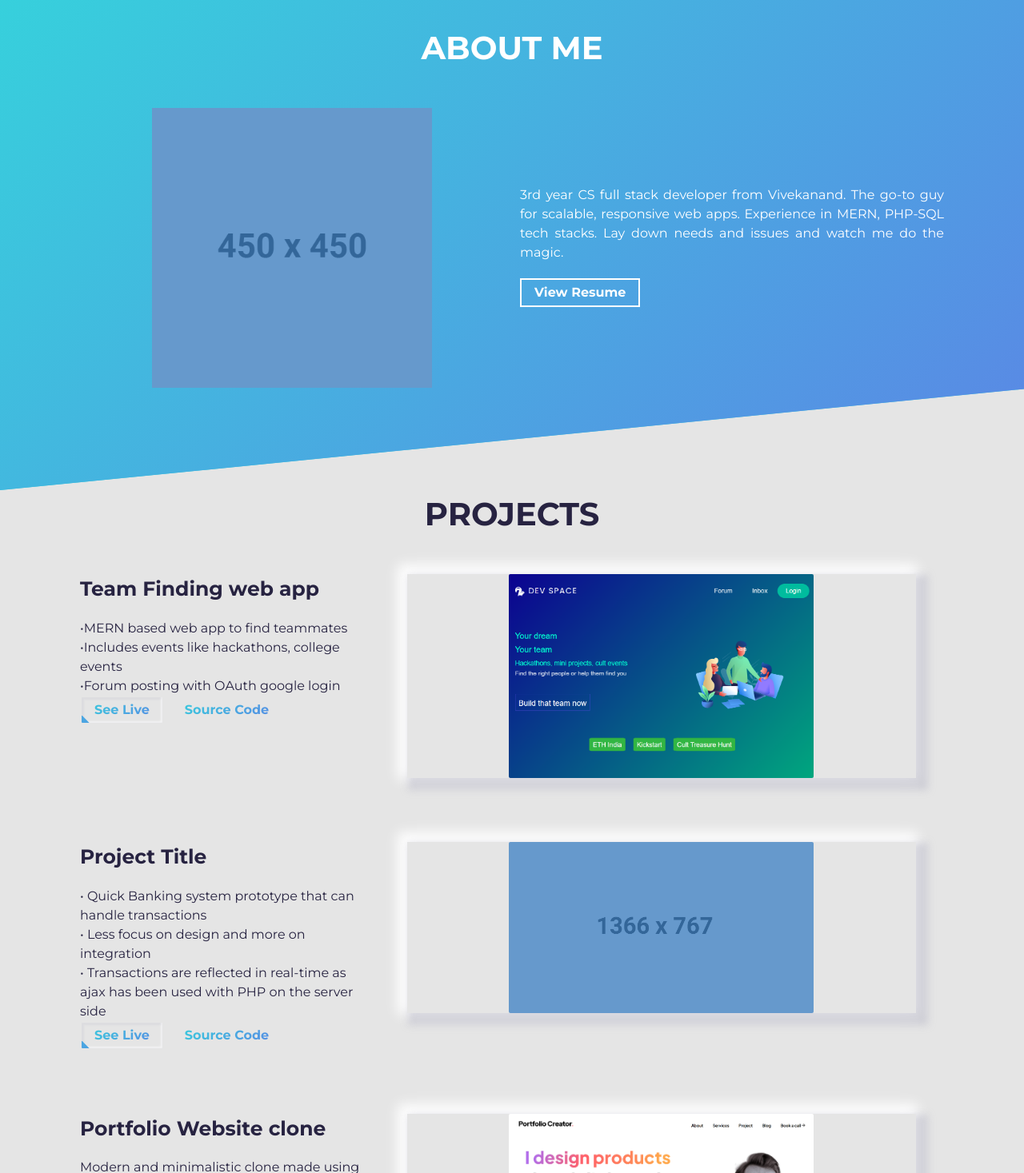
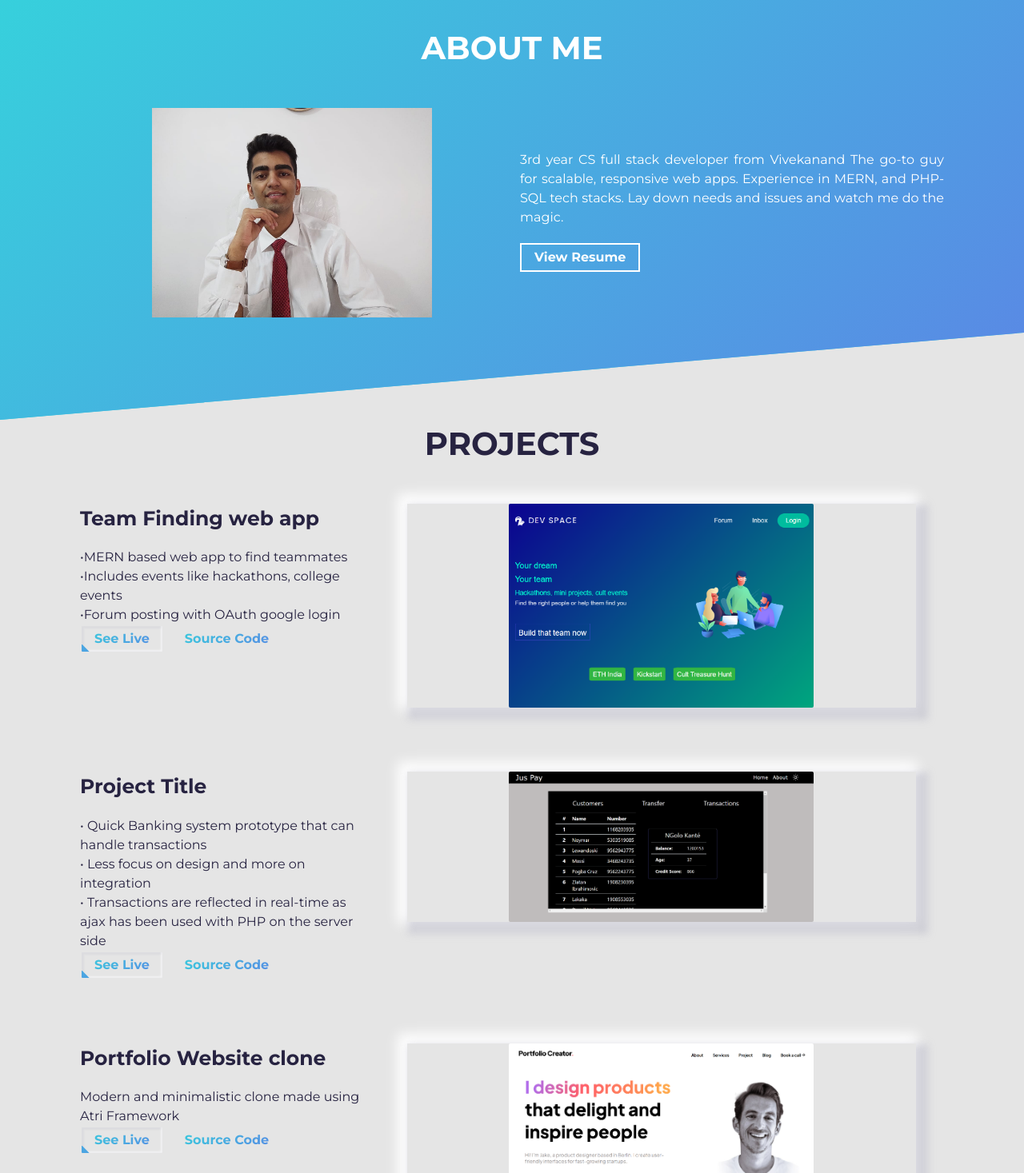
Before and after one commit to Denzil10/portfolio, a plain HTML site: page index.html in a window 1280 px wide. Shown: the part 820-2287 px from the top of the page at 80% size. Drawn offline with Linux system fonts and the light colour scheme.

Commit message:
added banking project

```diff
--- a/index.html
+++ b/index.html
@@ -128,15 +128,15 @@ Have fun creating your portfolio on this template!!! -->
 					<div class="about-wrapper__image">
 						<img
 							class="img-fluid"
-							src="./assets/profile.png"
+							src="./assets/Denzil_pic_photo.jpeg"
 							alt="Profile Image"
 						/>
 					</div>
 					<div class="about-wrapper__info">
 						<p class="about-wrapper__info-text" style="text-align: justify;">
-							3rd year CS full stack developer from Vivekanand.
+							3rd year CS full stack developer from Vivekanand
 							The go-to guy for scalable, responsive web apps.
-							Experience in MERN, PHP-SQL tech stacks.
+							Experience in MERN, and PHP-SQL tech stacks.
 							Lay down needs and issues and watch me do the magic.
 						</p>
 						<span class="about-wrapper__cta">
@@ -250,7 +250,7 @@ Have fun creating your portfolio on this template!!! -->
 							>
 								<div class="thumbnail rounded">
 									<img
-										src="./assets/project.png"
+										src="./assets/banking thumb.png"
 										class="img-fluid"
 										alt="Project Image"
 									/>
```
Also changed, not shown: assets/Denzil_pic_photo.jpeg (added), assets/banking thumb.png (added).
